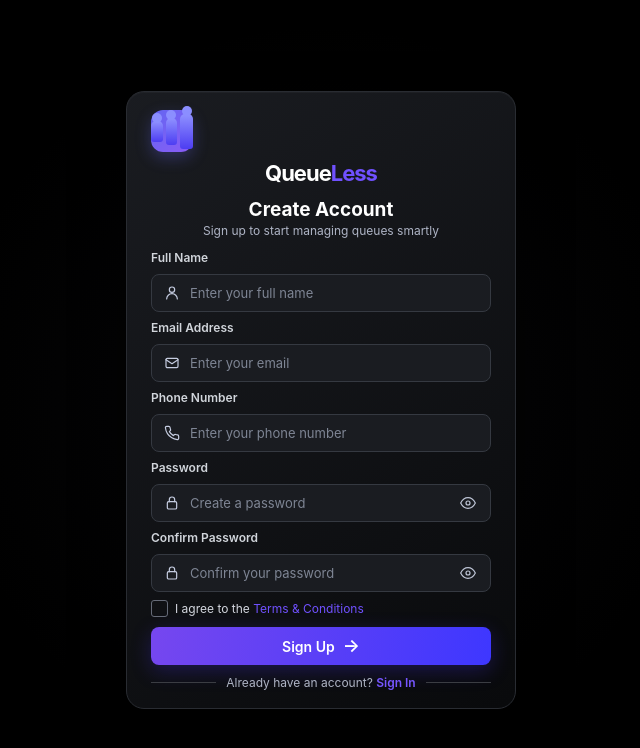
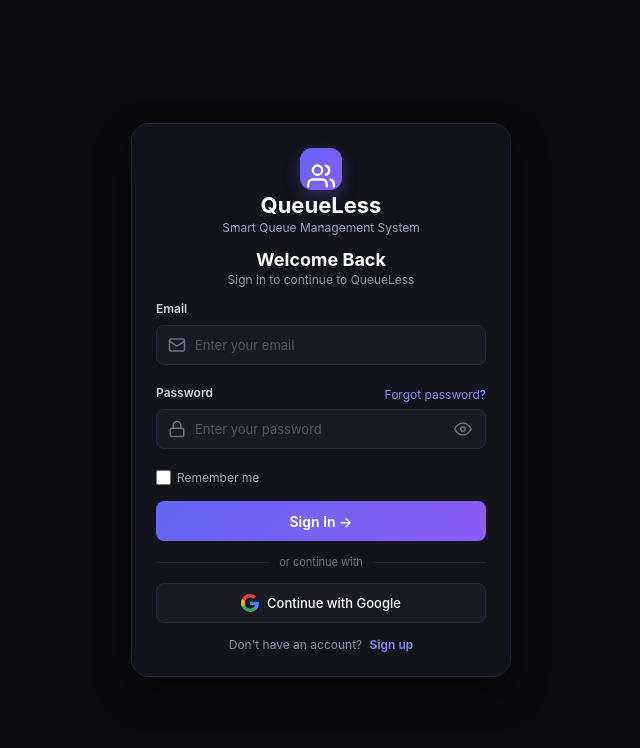
Before and after one commit to subrataguria945/OueueLess, a React (Vite) app in the folder frontend/: page / in a window 1280 px wide. Shown: the top 748 px of the page, without its empty margins (319-959 px from the left). Built offline with nearby package versions, Linux system fonts and the light colour scheme; no server answers.

Commit message:
login And Resigter update

```diff
--- a/frontend/src/App.jsx
+++ b/frontend/src/App.jsx
@@ -1,8 +1,13 @@
-
+import { useState } from "react";
+import { Login } from "./Login";
 import { Register } from "./register";
 
 export default function App() {
-  return (
-    <Register />
+  const [isLogin, setIsLogin] = useState(true);
+
+  return isLogin ? (
+    <Login onSwitchToRegister={() => setIsLogin(false)} />
+  ) : (
+    <Register onSwitchToLogin={() => setIsLogin(true)} />
   );
 }
--- a/frontend/src/Login.jsx
+++ b/frontend/src/Login.jsx
@@ -4,7 +4,7 @@ import "./Login.css";
 
 const LOGIN_API_URL = import.meta.env.VITE_API_URL || "";
 
-export function Login() {
+export function Login({ onSwitchToRegister }) {
   // State for form inputs
   const [email, setEmail] = useState("");
   const [password, setPassword] = useState("");
@@ -228,7 +228,17 @@ export function Login() {
 
         {/* Footer */}
         <p className="card-footer">
-          Don't have an account? <a href="#" className="signup-link">Sign up</a>
+          Don't have an account?{" "}
+          <a
+            href="#"
+            className="signup-link"
+            onClick={(e) => {
+              e.preventDefault();
+              if (onSwitchToRegister) onSwitchToRegister();
+            }}
+          >
+            Sign up
+          </a>
         </p>
 
       </div>
```
